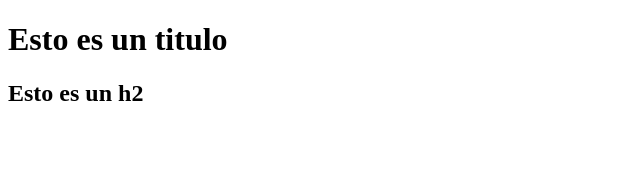
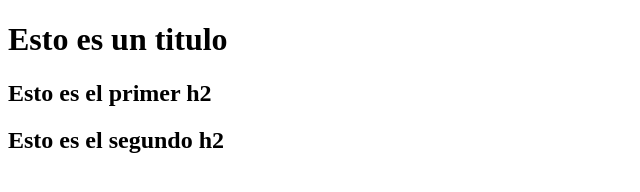
Before and after one commit to jenaro10/clase-git, a plain HTML site: page index.html in a window 1280 px wide. Shown: the whole page, without its empty margins (0-640 px from the left). Drawn offline with Linux system fonts and the light colour scheme.

Commit message:
third commit

```diff
--- a/index.html
+++ b/index.html
@@ -8,6 +8,7 @@
 </head>
 <body>
     <h1>Esto es un titulo</h1>
-    <h2>Esto es un h2</h2>
+    <h2>Esto es el primer h2</h2>
+    <h2>Esto es el segundo h2</h2>
 </body>
 </html>
```
